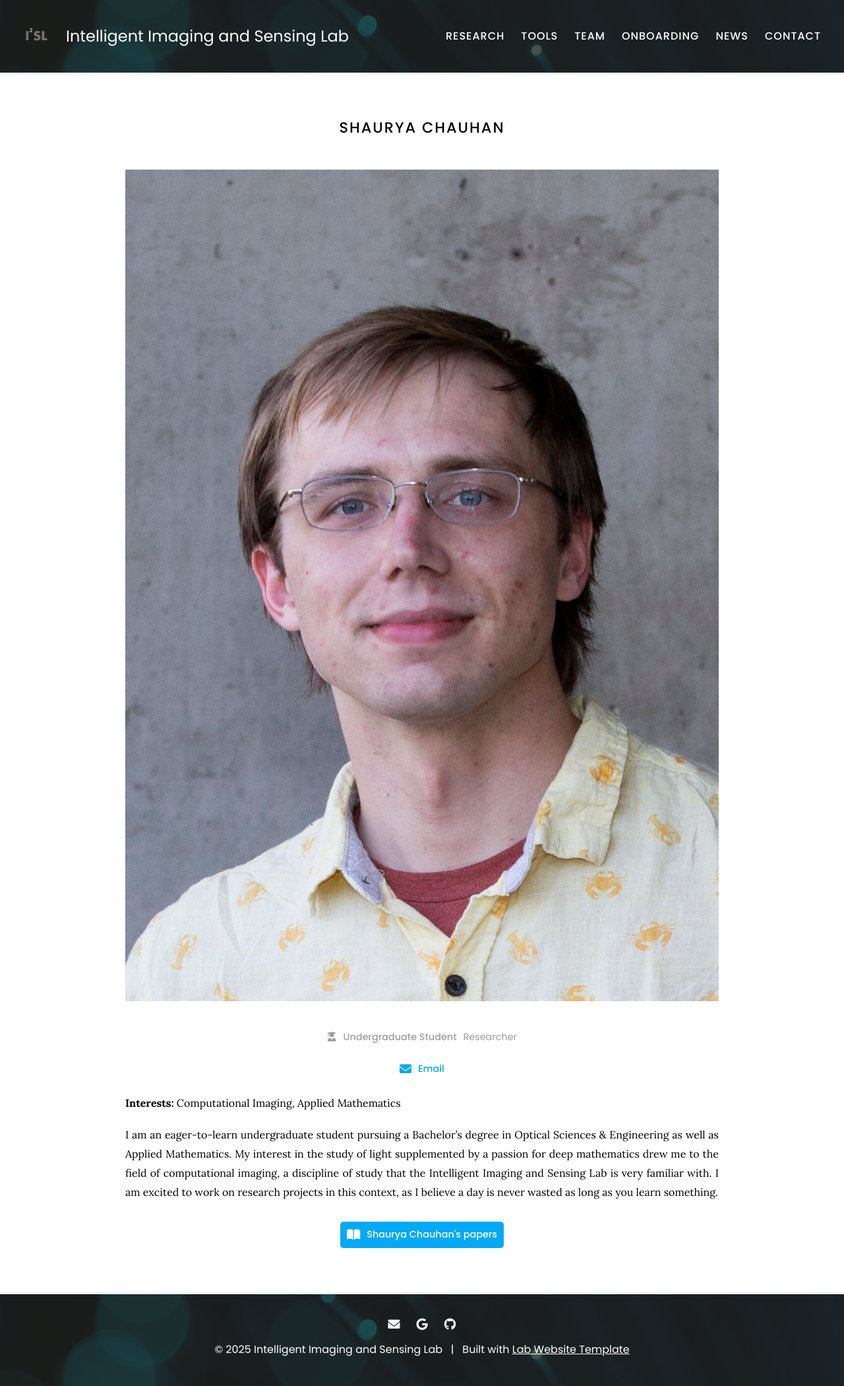
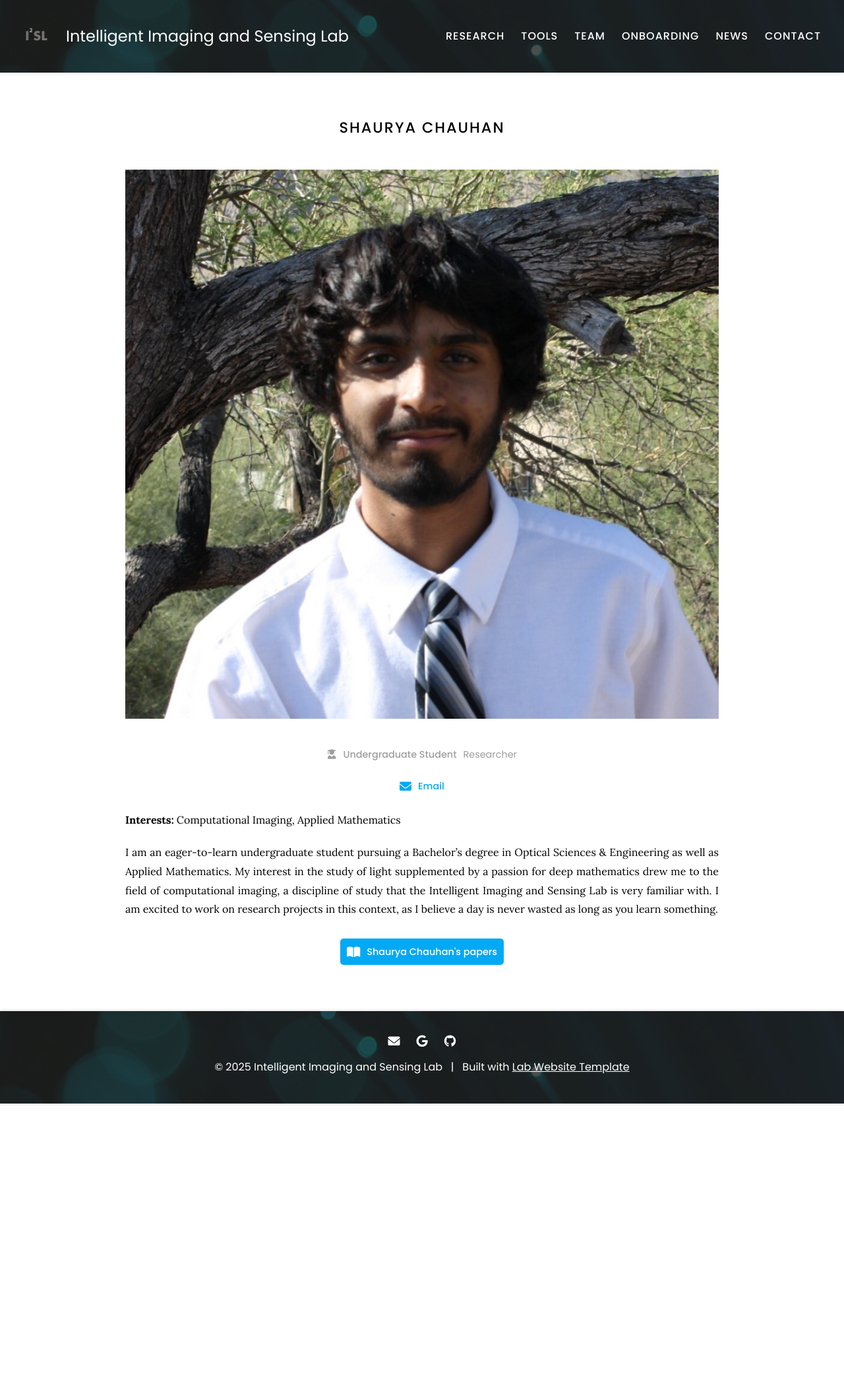
Before and after one commit to I2SL/I2SL-Website, a Jekyll site: the page built from _members/shaurya-chauhan.md, in a window 1280 px wide. Shown: the whole page at 66% size. Built offline with Jekyll 4.4.1, drawn with Linux system fonts in a browser that asks for light colours; after the commit the page ends 1672 px from its top, so only the background shows below that.

Commit message:
fixed headshot assignment for shaurya's profile

```diff
--- a/_members/shaurya-chauhan.md
+++ b/_members/shaurya-chauhan.md
@@ -1,6 +1,6 @@
 ---
 name: Shaurya Chauhan
-image: images/headshots/trevor-schlack.jpeg
+image: images/headshots/shaurya-chauhan.jpeg
 description: Researcher
 role: undergrad
 status: current
```
